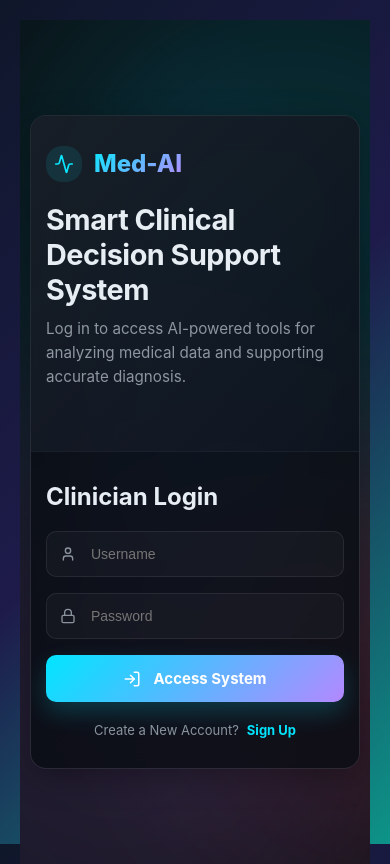
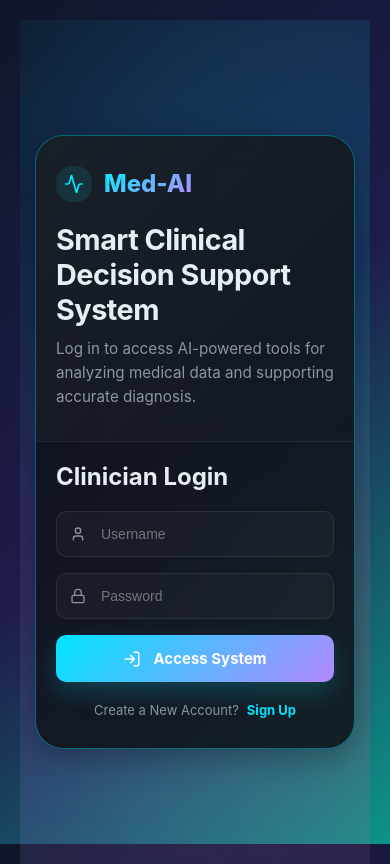
Before and after one commit to UtkarshSrivastav09/MedAI-Clinical_Decision_Support_System-Major-Project, a React app in the folder frontend/: page /login in a window 390 px wide. Built offline with nearby package versions, Linux system fonts and the light colour scheme; the HTML template or start-up script is replaced by a standard one.

Commit message:
Project Complete Successfully | Utkarsh

```diff
--- a/frontend/src/pages/AuthStyles.css
+++ b/frontend/src/pages/AuthStyles.css
@@ -249,10 +249,35 @@
 
 @media (max-width: 600px) {
   .auth-page {
-    padding: 10px;
+    padding: 20px 15px;
+    background: transparent !important; /* Remove the black background */
+    display: flex;
+    align-items: center;
+    justify-content: center;
+    min-height: 100vh;
+  }
+  .auth-container {
+    width: 100% !important;
+    max-width: 100% !important;
+    margin: 0;
+    border-radius: 28px !important;
+    background: rgba(13, 17, 23, 0.85) !important; /* Solid-ish card for readability */
+    backdrop-filter: blur(20px);
+    box-shadow: 0 20px 60px rgba(0, 0, 0, 0.6);
+    border: 1.5px solid rgba(0, 229, 255, 0.4) !important; /* Stronger cyan border to define the card */
+  }
+  .auth-brand, .auth-form-wrapper {
+    background: transparent !important;
+    padding: 30px 20px !important;
   }
   .auth-brand {
-    padding: 30px 15px;
+    border-bottom: 1px solid rgba(255, 255, 255, 0.08) !important;
+  }
+  .auth-brand {
+    padding-bottom: 0 !important; /* Bring them closer */
+  }
+  .auth-form-wrapper {
+    padding-top: 20px !important;
   }
   .auth-brand h1 {
     font-size: 1.8rem !important;
```
